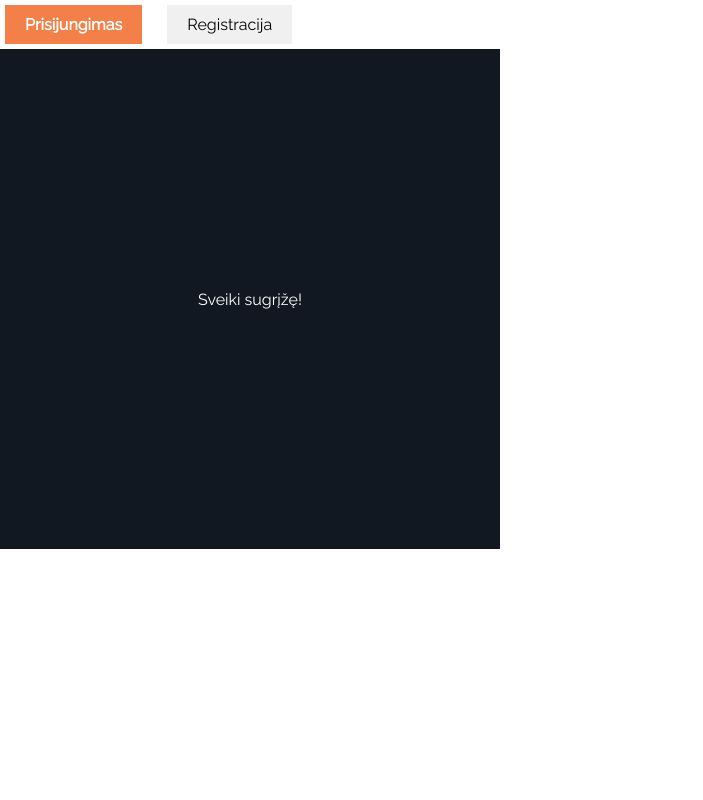
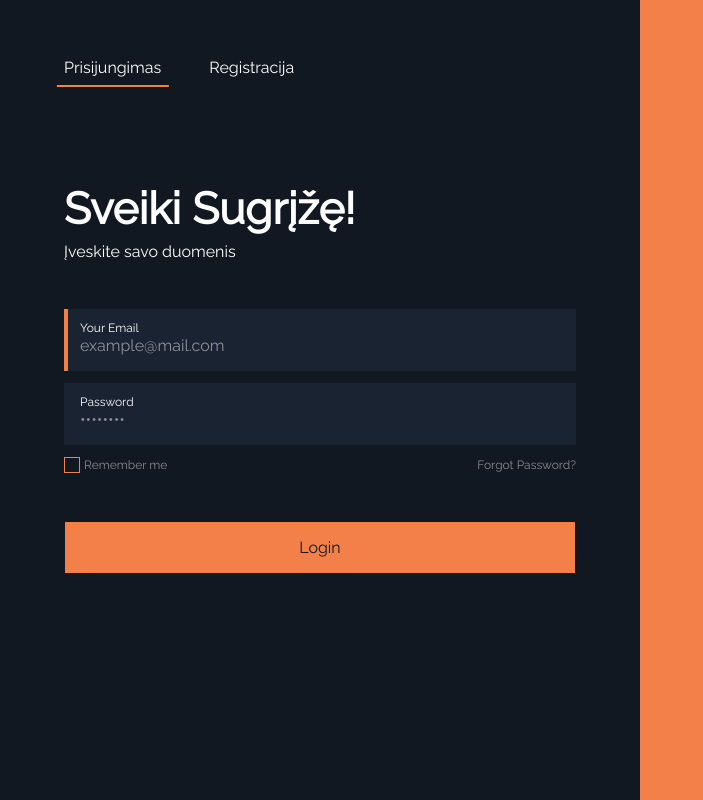
Before and after one commit to A-Kederys/Forms, a React (Vite) app in the folder Forms/: page / in a window 1280 px wide. Shown: the whole page, without its empty margins (0-703 px from the left). Built offline with nearby package versions, Linux system fonts and the light colour scheme.

Commit message:
Styled login form

```diff
--- a/Forms/src/App.jsx
+++ b/Forms/src/App.jsx
@@ -9,9 +9,12 @@ function App() {
 
   return (
     <div className={styles.App}>
-      <Navbar activeForm={activeForm} setActiveForm={setActiveForm} />
-      {activeForm === 'login' && <Login />}
-      {activeForm === 'register' && <Register />}
+      <div className={styles.formContainer}>
+        <Navbar activeForm={activeForm} setActiveForm={setActiveForm} />
+        {activeForm === 'login' && <Login />}
+        {activeForm === 'register' && <Register />}
+      </div>
+      <div  className={styles.block}></div>
     </div>
   )
 }
--- a/Forms/src/App.module.css
+++ b/Forms/src/App.module.css
@@ -2,4 +2,17 @@
 
 .App {
     background-color: var(--color-text);
+    display: flex;
 }
+
+.formContainer {
+    display: flex;
+    flex-direction: column;
+    width: 100%;
+}
+
+.block {
+    background-color: var(--color-primary);
+    width: 100vw;
+    height: 100vh;
+}
--- a/Forms/src/components/Login/Login.jsx
+++ b/Forms/src/components/Login/Login.jsx
@@ -1,10 +1,69 @@
-import React from 'react'
+import React, { useState } from 'react'
 import styles from "./Login.module.css"
 
 function Login() {
+  const [email, setEmail] = useState('');
+  const [password, setPassword] = useState('');
+
+
   return (
     <section className={styles.container}>
-        Sveiki sugrįžę!
+      <h2 className={styles.heading}>Sveiki Sugrįžę!</h2>
+      <p className={styles.subheading}>Įveskite savo duomenis</p>
+
+      <form className={styles.form}>
+        <div className={styles.inputGroup}>
+          <label
+            className={`${styles.label} ${email ? styles.labelFilled : ''}`}
+            htmlFor="email"
+          >
+            Your Email
+          </label>
+          <input
+            type="email"
+            id="email"
+            className={styles.input}
+            placeholder="example@mail.com"
+            value={email}
+            onChange={(e) => setEmail(e.target.value)}
+            autocomplete="off"
+          />
+        </div>
+
+        <div className={styles.inputGroup}>
+        <label
+            className={`${styles.label} ${password ? styles.labelFilled : ''}`}
+            htmlFor="password"
+          >
+            Password
+          </label>
+          <div className={styles.passwordContainer}>
+            <input
+              type="password"
+              id="password"
+              className={styles.input}
+              placeholder="••••••••"
+              value={password}
+              onChange={(e) => setPassword(e.target.value)}
+              autocomplete="new-password"
+            />
+          </div>
+        </div>
+
+        <div className={styles.options}>
+          <label className={styles.checkboxContainer}>
+            <input type="checkbox" className={styles.checkbox} />
+            Remember me
+          </label>
+          <a href="/" className={styles.forgotPassword}>
+            Forgot Password?
+          </a>
+        </div>
+
+        <button type="submit" className={styles.loginButton}>
+          Login
+        </button>
+      </form>
     </section>
   )
 }
--- a/Forms/src/components/Login/Login.module.css
+++ b/Forms/src/components/Login/Login.module.css
@@ -1,12 +1,137 @@
 @import "../../variables.css";
+
+
 
 .container {
     display: flex;
+    flex-direction: column;
+    color: var(--color-text);
+    padding: 0 5vw;
+    background-color: var(--color-bg);
+    width: 100%;
+    height: calc(100vh - 87px);
+    padding-top: 96px;
+  }
+
+  .heading {
+    font-size: 44px;
+    margin-bottom: 8px;
+    color: var(--color-text)
+  }
+
+  .subheading {
+    font-size: 16px;
+    margin-bottom: 48px;
+    color: var(--color-text)
+  }
+
+  .form {
+    width: 100%;
+    color: var(--color-text);
+    max-width: 1000px;
+  }
+
+  .label {
+    font-size: 12px;
+    transition: 0.3s ease;
+  }
+
+  .input {
+    width: 100%;
+    padding: 0px 0;
+    margin-bottom: 16px;
+    border: none;
+    background-color: transparent;
+    font-size: 16px;
+    color: var(--color-text);
+    outline: none;
+  }
+
+  .input::placeholder {
+    transition: opacity 0.3s ease;
+  }
+
+  .input:focus::placeholder {
+    opacity: 0;
+  }
+
+  .inputGroup {
+    background-color: #192331;
+    padding: 8px 0px 0px 12px;
+    margin-bottom: 12px;
+    border-left: 4px solid transparent;
+  }
+
+  .inputGroup:first-of-type {
+    border-left: 4px solid var(--color-primary);
+  }
+
+  .inputGroup:focus-within .label,
+  .labelFilled,
+  .input::placeholder {
+    color: var(--color-subtext);
+  }
+
+  .passwordContainer {
+    position: relative;
+  }
+
+  .options {
+    display: flex;
+    justify-content: space-between;
     align-items: center;
-    justify-content: center;
-    color: var(--color-text);
+    margin-bottom: 48px;
+    color: var(--color-subtext);
+    font-size: 12px;
+  }
 
-    height: 500px;
-    width: 500px;
-    background-color: var(--color-bg);
-}
+  .checkboxContainer {
+    display: flex;
+    align-items: center;
+  }
+
+  .checkbox {
+    margin-right: 4px;
+  }
+
+  .checkboxContainer input {
+    width: 16px;
+    height: 16px;
+    appearance: none;
+    border: 1px solid var(--color-primary);
+    cursor: pointer;
+    position: relative;
+  }
+
+  .checkboxContainer input:checked::before {
+    content: "\2713";
+    font-size: 14px;
+    font-weight: 600;
+    color: var(--color-primary);
+    position: absolute;
+    left: 2px;
+    top: -3px;
+  }
+
+  .forgotPassword {
+    text-decoration: none;
+    color: var(--color-subtext)
+  }
+
+  .loginButton {
+    width: 100%;
+    padding: 16px;
+    font-size: 16px;
+    color: var(--color-bg);
+    background-color: var(--color-primary);
+    border: none;
+    cursor: pointer;
+    transition: 0.3s;
+    border: 1px  solid var(--color-bg);
+  }
+
+  .loginButton:hover {
+    border: 1px  solid var(--color-primary);
+    background-color: transparent;
+    color: var(--color-primary)
+  }
--- a/Forms/src/components/Navbar/Navbar.module.css
+++ b/Forms/src/components/Navbar/Navbar.module.css
@@ -1,21 +1,53 @@
 @import "../../variables.css";
 
+.navbar {
+  display: flex;
+  align-items: center;
+  padding-left: 5vw;
+  background-color: var(--color-bg);
+  padding-top: 48px;
+  width: 100%;
+
+}
 .navItems {
     list-style: none;
     display: flex;
-    gap: 15px;
+    gap: 48px;
 }
 
 .navItems li {
-    padding: 10px 20px;
-    margin: 5px;
-    background-color: #f0f0f0;
+    padding: 10px 0px;
+    color: var(--color-text);
     border: none;
     cursor: pointer;
+    position: relative;
+}
+
+.navItems li.active {
+    color: var(--color-text);
+}
+
+.navItems li.active::after {
+  content: '';
+  position: absolute;
+  bottom: 0;
+  left: -5px;
+  width: calc(100% + 15px);
+  height: 2px;
+  background-color: var(--color-primary);
+  animation: borderAnimation 0.3s forwards;
+  transform: translateX(-50%);
+}
+
+@keyframes borderAnimation {
+  0% {
+    width: 0;
+    left: 50%;
+    transform: translateX(-50%);
   }
-
-  .navItems li.active {
-    font-weight: bold;
-    color: white;
-    background-color: var(--color-primary);
+  100% {
+    width: calc(100% + 15px);
+    left: 50%;
+    transform: translateX(-50%);
   }
+}
--- a/Forms/src/variables.css
+++ b/Forms/src/variables.css
@@ -2,4 +2,5 @@
     --color-text: #fff;
     --color-primary: #F38049;
     --color-bg: #111822;
+    --color-subtext: #ffffff80;
 }
```
